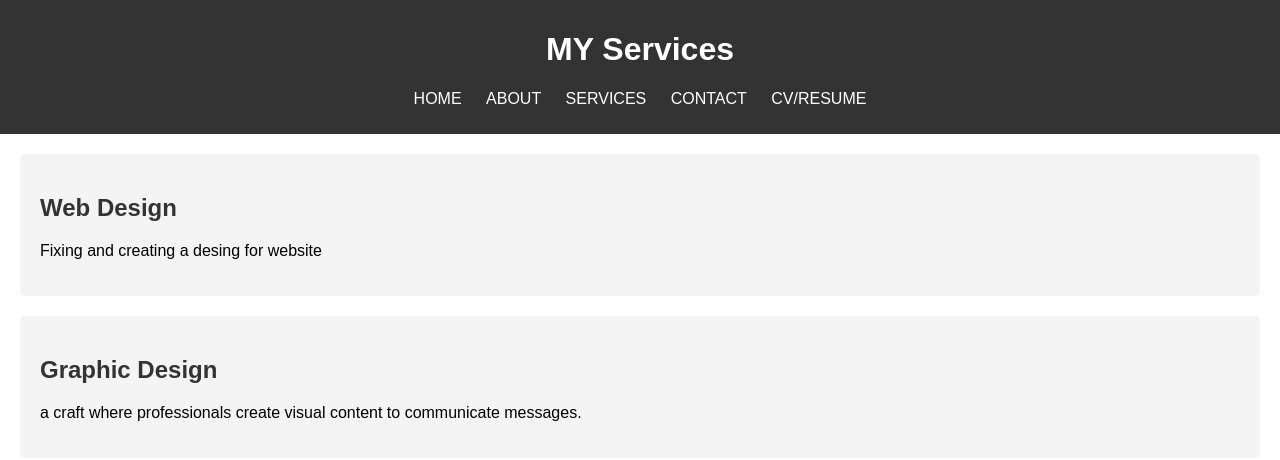
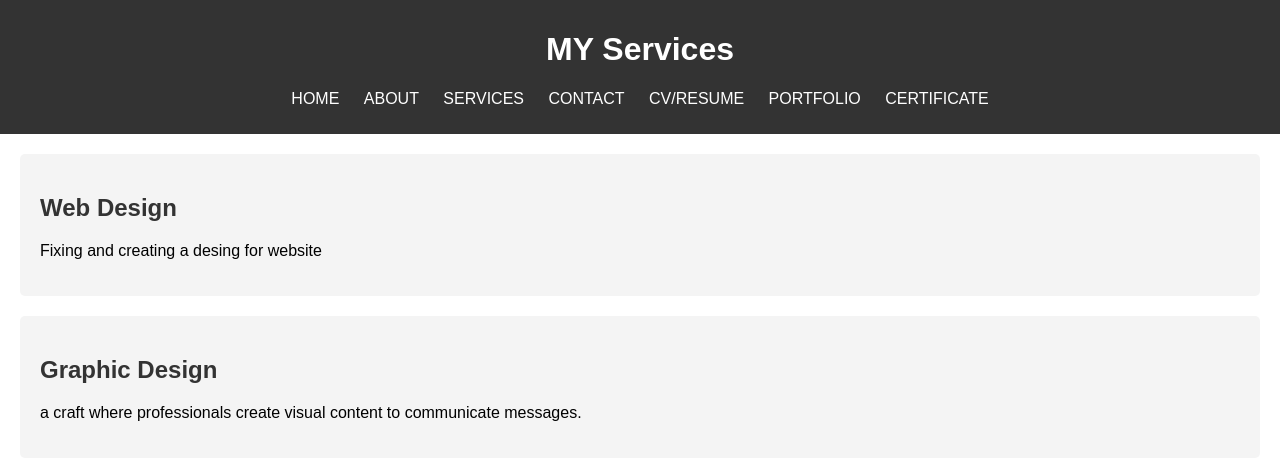
Before and after one commit to bulass1/gian, a plain HTML site: page services.html in a window 1280 px wide. Drawn offline with Linux system fonts and the light colour scheme.

Commit message:
Update services.html

```diff
--- a/services.html
+++ b/services.html
@@ -16,6 +16,8 @@
         <li><a href="services.html">SERVICES</a></li>
         <li><a href="contact.html">CONTACT</a></li>
         <li><a href="skills.html">CV/RESUME</a></li>
+        <li><a href="portfolio.html">PORTFOLIO</a></li>
+        <li><a href="certificate.html">CERTIFICATE</a></li>
       </ul>
     </nav>
   </header>
```
